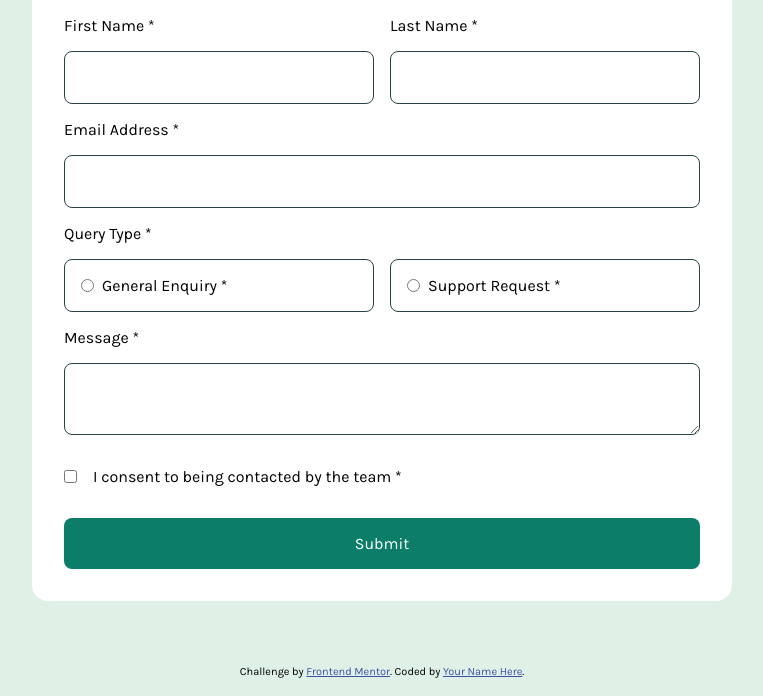
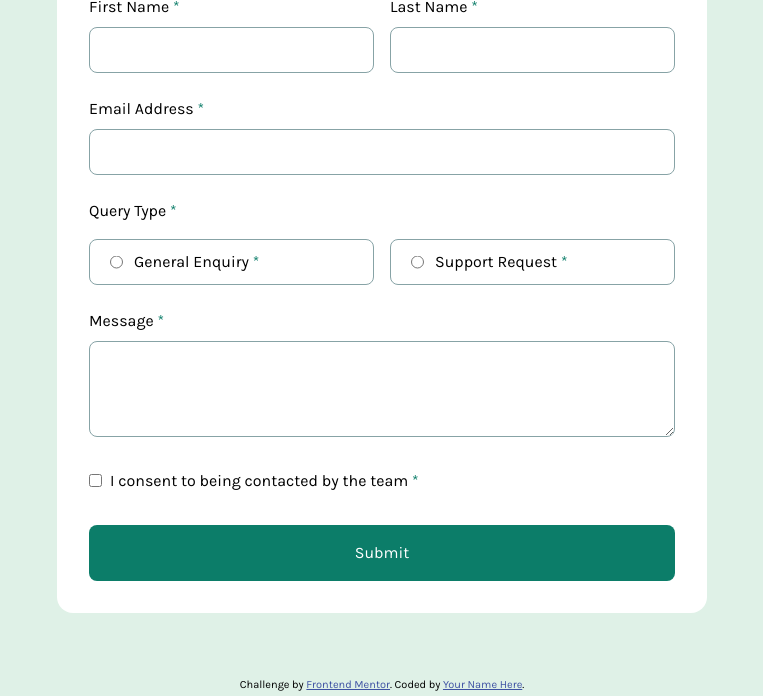
Before and after one commit to SnayderRodrigues/contact-form-main, a plain HTML site: page index.html in a window 1280 px wide. Shown: the part 104-800 px from the top of the page, without its empty margins (258-1021 px from the left). Drawn offline with Linux system fonts and the light colour scheme.

Commit message:
update: finish form initial state style

```diff
--- a/index.html
+++ b/index.html
@@ -27,35 +27,35 @@
     <form class="form" action="">
       <h1>Contact Us</h1>
       <div>
-        <label for="first-name">First Name *</label>
+        <label for="first-name">First Name <span class="highlight">*</span></label>
         <input type="text" id="first-name" name="first-name" required />
       </div>
       <div>
-        <label for="last-name">Last Name *</label>
+        <label for="last-name">Last Name <span class="highlight">*</span></label>
         <input type="text" id="last-name" name="last-name" required />
       </div>
       <div>
-        <label for="email">Email Address *</label>
+        <label for="email">Email Address <span class="highlight">*</span></label>
         <input type="email" id="email" name="email" required />
       </div>
       <div>
-        <span>Query Type *</span>
+        <span>Query Type <span class="highlight">*</span></span>
         <div>
           <input type="radio" id="radio-1" name="radio" value="radio-1" />
-          <label for="radio-1">General Enquiry *</label>
+          <label for="radio-1">General Enquiry <span class="highlight">*</span></label>
         </div>
         <div>
           <input type="radio" id="radio-2" name="radio" value="radio-2" />
-          <label for="radio-2">Support Request *</label>
+          <label for="radio-2">Support Request <span class="highlight">*</span></label>
         </div>
       </div>
       <div>
-        <label for="message">Message *</label>
+        <label for="message">Message <span class="highlight">*</span></label>
         <textarea name="message" id="message"></textarea>
       </div>
       <div>
         <input type="checkbox" id="checkbox" name="checkbox" required />
-        <label for="checkbox">I consent to being contacted by the team *</label>
+        <label for="checkbox">I consent to being contacted by the team <span class="highlight">*</span></label>
       </div>
       <button>Submit</button>
     </form>
--- a/styles.css
+++ b/styles.css
@@ -1,10 +1,11 @@
 :root {
   --light-green: hsl(148, 38%, 91%);
   --green: hsl(169, 82%, 27%);
+  --dark-green: hsl(171, 83%, 14%);
   --red: hsl(0, 66%, 54%);
   --white: hsl(0, 0%, 100%);
   --gray: hsl(186, 15%, 59%);
-  --dark-gray: hsl(187, 24%, 22%);
+  --dark-gray: #2b4246;
 }
 
 *,
@@ -14,32 +15,19 @@
   margin: 0;
 }
 
-img, picture, video, canvas, svg {
-  display: block;
-  max-width: 100%;
+.attribution {
+  font-size: 11px;
+  text-align: center;
 }
 
-input, button, textarea, select {
-  font-family: inherit;
-  font-size: inherit;
-  border: 0;
-  outline: none;
-  cursor: pointer;
-}
-
-input, textarea {
-  padding: 1rem;
-  border: 1px solid var(--dark-gray);
-  border-radius: 0.5rem;
-}
-
-input:hover, textarea:hover, input:focus, textarea:focus {
-  border: 1px solid var(--green);
+.attribution a {
+  color: hsl(228, 45%, 44%);
 }
 
 body {
   font-family: "Karla", sans-serif;
   font-size: 16px;
+  line-height: 1.5;
   background-color: var(--light-green);
   width: 100%;
   min-height: 100svh;
@@ -50,16 +38,54 @@ body {
   overflow-x: hidden;
 }
 
-.attribution {
-  font-size: 11px;
-  text-align: center;
+img,
+picture,
+video,
+canvas,
+svg {
+  display: block;
+  max-width: 100%;
 }
-.attribution a {
-  color: hsl(228, 45%, 44%);
+
+input,
+button,
+textarea,
+select {
+  font-family: inherit;
+  font-size: inherit;
+  line-height: inherit;
+  border: 0;
+  outline: none;
+}
+
+input {
+  padding: 0.625rem 1.25rem;
+  border: 1px solid var(--gray);
+  border-radius: 0.5rem;
+}
+
+textarea {
+  min-height: 6em;
+  padding: 0.625rem 1.25rem;
+  border: 1px solid var(--gray);
+  border-radius: 0.5rem;
+}
+
+input:hover,
+textarea:hover,
+input:focus,
+textarea:focus,
+input:active,
+textarea:active {
+  border: 1px solid var(--green);
+}
+
+.highlight {
+  color: var(--green);
 }
 
 .form {
-  width: 700px;
+  width: 650px;
   display: grid;
   grid-template-columns: repeat(2, minmax(auto, 1fr));
   align-items: flex-start;
@@ -72,16 +98,17 @@ body {
 
 .form > h1 {
   grid-column: 1 / -1;
-  margin-bottom: 1rem;
 }
 
 .form > div {
   display: flex;
   flex-direction: column;
-  gap: 1rem;
+  gap: 0.5rem;
+  margin-bottom: 0.5rem;
 }
 
-.form > div:nth-of-type(1), .form > div:nth-of-type(2) {
+.form > div:nth-of-type(1),
+.form > div:nth-of-type(2) {
   grid-column: span 1;
 }
 
@@ -94,6 +121,7 @@ body {
   display: grid;
   grid-template-columns: repeat(2, minmax(auto, 1fr));
   align-items: flex-start;
+  gap: 1rem;
 }
 
 .form > div:nth-of-type(4) > span {
@@ -104,10 +132,28 @@ body {
   grid-column: span 1;
   display: flex;
   align-items: center;
-  gap: 0.5rem;
-  padding: 1rem;
-  border: 1px solid var(--dark-gray);
+  border: 1px solid var(--gray);
   border-radius: 0.5rem;
+  cursor: pointer;
+  position: relative;
+}
+
+.form > div:nth-of-type(4) > div > input {
+  position: absolute;
+  top: 50%;
+  left: 1.25rem;
+  transform: translate(0%, -50%);
+  cursor: pointer;
+}
+
+.form > div:nth-of-type(4) > div:has(input:checked) {
+  background-color: var(--light-green);
+}
+
+.form > div:nth-of-type(4) > div > label {
+  flex-grow: 1;
+  padding: 0.625rem 1.25rem 0.625rem 2.75rem;
+  cursor: pointer;
 }
 
 .form > div:nth-of-type(5) {
@@ -124,10 +170,19 @@ body {
   margin-bottom: 1rem;
 }
 
+.form > div:nth-of-type(6) > label {
+  cursor: pointer;
+}
+
 .form > button {
   grid-column: 1 / -1;
   color: var(--white);
   background-color: var(--green);
   padding: 1rem;
   border-radius: 0.5rem;
+  cursor: pointer;
 }
+
+.form > button:hover {
+  background-color: var(--dark-green);
+}
```
